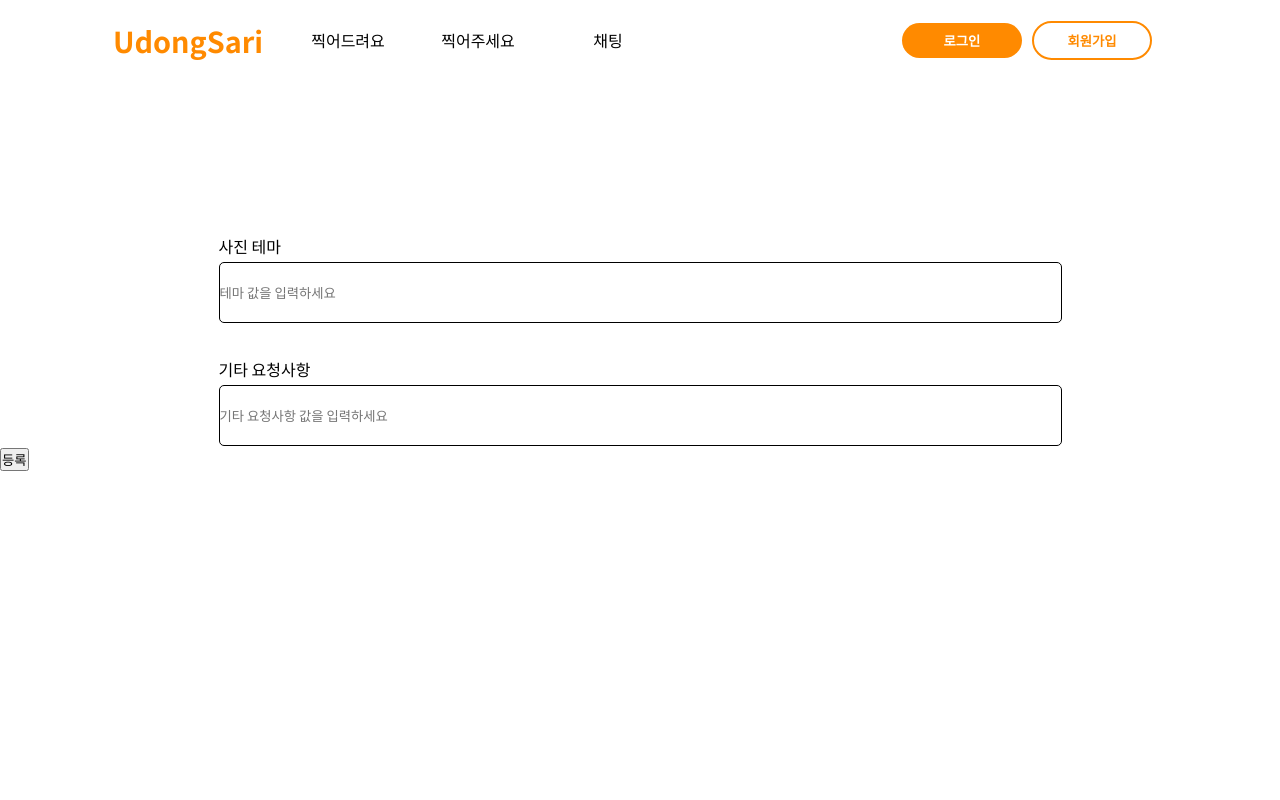
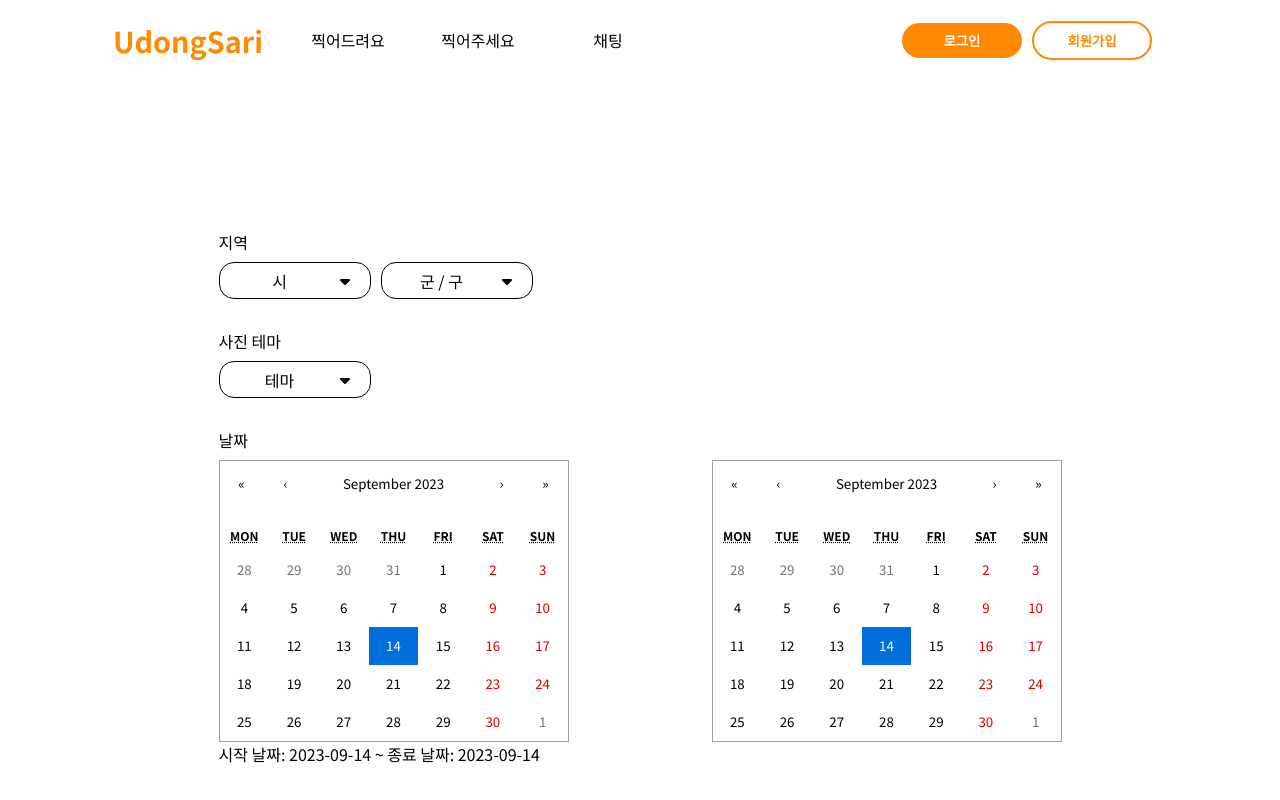
Before and after one commit to UdongSari/frontend, a React (Vite) app: page /photo/response/detail in a window 1280 px wide. Shown: the top 800 px of the page. Built offline with nearby package versions, Linux system fonts and the light colour scheme.

Commit message:
[FEAT] 캘린더 있는 요청사항 폼 구현
- 값이 넘어가도록 콘솔에 뜨는 걸 확인
- 캘린더 추가
- 드롭다운 추가

```diff
--- a/package.json
+++ b/package.json
@@ -17,7 +17,9 @@
     "@reduxjs/toolkit": "^1.9.5",
     "antd": "^5.9.0",
     "framer-motion": "^10.16.4",
+    "moment": "^2.29.4",
     "react": "^18.2.0",
+    "react-calendar": "^4.6.0",
     "react-dom": "^18.2.0",
     "react-redux": "^8.1.2",
     "react-router-dom": "^6.15.0"
--- a/src/components/DropDown.scss
+++ b/src/components/DropDown.scss
@@ -32,6 +32,7 @@
     position: absolute;
     top: 35px;
     width: 150px;
+    z-index: 1000;
 }
 
 .dropdown-item {
--- a/src/pages/ResponseDetail.jsx
+++ b/src/pages/ResponseDetail.jsx
@@ -1,59 +1,150 @@
 import React, { useState } from "react";
+import { Link, useNavigate } from "react-router-dom";
 import "./ResponseDetail.scss";
+import { HashTag } from "../components/HashTag";
+import { Button } from "../components/Button";
+import { DropDown } from "../components/Dropdown";
+import Calendar from "react-calendar";
+import "react-calendar/dist/Calendar.css"; // css import
+import moment from "moment";
 
 function InputForm({ label, placeholder, value, onChange }) {
+  const handleInputChange = (e) => {
+    onChange(e.target.value); // 입력 값 업데이트를 부모 컴포넌트로 전달
+  };
+
   return (
     <div>
-      <span className="createPass-item-text ">{label}</span>
+      <span className="createPass-item-text">{label}</span>
       <input
         className="input"
         type="text"
         placeholder={placeholder}
         value={value}
-        onChange={onChange}
+        onChange={handleInputChange}
       />
     </div>
   );
 }
 
 export default function ResponseDetail() {
+  const navigate = useNavigate();
+
+  const [regionInputValue, setRegionInputValue] = useState("");
   const [themeInputValue, setThemeInputValue] = useState("");
-  const [otherInputValue, setOtherInputValue] = useState("");
+  const [dateInputValue, setDateInputValue] = useState("");
+  const [priceInputValue, setPriceInputValue] = useState("");
+  const [requestInputValue, setRequestInputValue] = useState("");
+  const [start, onStartChange] = useState(new Date());
+  const [end, onEndChange] = useState(new Date());
 
-  const handleThemeInputChange = (e) => {
-    setThemeInputValue(e.target.value);
+  const [si, setSi] = useState({ index: -1, value: "시" });
+  const [gu, setGu] = useState({ index: -1, value: "군 / 구" });
+  const [theme, setTheme] = useState({ index: -1, value: "테마" });
+  const [sort, setSort] = useState({ index: -1, value: "정렬" });
+
+  // const handleRegionInputChange = (value) => {
+  //   setRegionInputValue(value);
+  // };
+
+  // const handleThemeInputChange = (value) => {
+  //   setThemeInputValue(value);
+  // };
+
+  // const handleDateInputChange = (value) => {
+  //   setDateInputValue(value);
+  // };
+
+  const handlePriceInputChange = (value) => {
+    setPriceInputValue(value);
   };
 
-  const handleOtherInputChange = (e) => {
-    setOtherInputValue(e.target.value);
+  const handleRequestInputChange = (value) => {
+    setRequestInputValue(value);
   };
 
   const handleSubmit = () => {
-    console.log("테마 입력된 값:", themeInputValue);
-    console.log("기타 요청사항 입력된 값:", otherInputValue);
-    // 서버로 데이터 전송 또는 다른 작업 수행
+    console.log("지역 입력된 값:", si.value + gu.value);
+    console.log("테마 입력된 값:", theme.value);
+    console.log("날짜 입력된 값:", start, end);
+    console.log("금액 입력된 값:", priceInputValue);
+    console.log("기타 요청사항 입력된 값:", requestInputValue);
+    navigate("/photo/response");
   };
+
+  // 날짜를 원하는 형식으로 포맷하는 함수
+  function formatDateToCustomFormat(date) {
+    return moment(date).format("YYYY-MM-DD"); // 원하는 형식으로 포맷 지정
+  }
 
   return (
     <>
       <div className="ResponseDetail-wrapper">
         <div className="ResponseDetail-container">
+          <span className="region-select-field detailtext">지역</span>
+          <div className="region-select-field">
+            <DropDown.Container get={si} set={setSi}>
+              <DropDown.Item>대구광역시</DropDown.Item>
+            </DropDown.Container>
+
+            <DropDown.Container get={gu} set={setGu}>
+              <DropDown.Item>중구</DropDown.Item>
+              <DropDown.Item>동구</DropDown.Item>
+              <DropDown.Item>서구</DropDown.Item>
+              <DropDown.Item>남구</DropDown.Item>
+              <DropDown.Item>북구</DropDown.Item>
+              <DropDown.Item>수성구</DropDown.Item>
+              <DropDown.Item>달서구</DropDown.Item>
+              <DropDown.Item>달성군</DropDown.Item>
+              <DropDown.Item>군위군</DropDown.Item>
+            </DropDown.Container>
+          </div>
+
+          <div className="theme-select-field">
+            <span className="region-select-field detailtext">사진 테마</span>
+            <DropDown.Container get={theme} set={setTheme}>
+              <DropDown.Item>피팅모델</DropDown.Item>
+              <DropDown.Item>댄서</DropDown.Item>
+              <DropDown.Item>배우</DropDown.Item>
+              <DropDown.Item>프로필</DropDown.Item>
+              <DropDown.Item>매거진</DropDown.Item>
+              <DropDown.Item>필라테스</DropDown.Item>
+              <DropDown.Item>스냅사진</DropDown.Item>
+              <DropDown.Item>브랜드</DropDown.Item>
+              <DropDown.Item>풍경</DropDown.Item>
+            </DropDown.Container>
+          </div>
+
+          <span className="region-select-field detailtext">날짜</span>
+          <div className="date-select-field">
+            <Calendar onChange={onStartChange} value={start} />
+            <Calendar onChange={onEndChange} value={end} />
+          </div>
+          <div className="text-gray-500 mt-4">
+            <p>
+              시작 날짜: {formatDateToCustomFormat(start)} ~ 종료 날짜:{" "}
+              {formatDateToCustomFormat(end)}{" "}
+            </p>
+          </div>
+
           <InputForm
-            label="사진 테마"
-            placeholder="테마 값을 입력하세요"
-            value={themeInputValue}
-            onChange={handleThemeInputChange}
+            label="금액"
+            placeholder="값을 입력하세요"
+            value={priceInputValue}
+            onChange={handlePriceInputChange}
           />
           <InputForm
             label="기타 요청사항"
-            placeholder="기타 요청사항 값을 입력하세요"
-            value={otherInputValue}
-            onChange={handleOtherInputChange}
+            placeholder="값을 입력하세요"
+            value={requestInputValue}
+            onChange={handleRequestInputChange}
           />
         </div>
+
+        <Button type="primary" onClick={handleSubmit}>
+          등록
+        </Button>
       </div>
-
-      <button onClick={handleSubmit}>등록</button>
     </>
   );
 }
--- a/src/pages/ResponseDetail.scss
+++ b/src/pages/ResponseDetail.scss
@@ -3,6 +3,7 @@
 
 .ResponseDetail-wrapper{
   @include place-center;
+  flex-direction: column;
   max-width: 1024px;
   margin: 0 auto;
 }
@@ -10,6 +11,20 @@
 .ResponseDetail-container{
   margin-top: 100px;
   // @include container-shadow;
+  margin-bottom: 100px;
+}
+
+.detailtext {
+  height: 32px;
+  width: 100%;
+  padding-top: 30px;
+}
+
+.date-select-field{
+  display: flex;
+  flex-direction: row;
+  justify-content: space-between;
+  gap: 20px;
 }
 
 .input{
@@ -27,7 +42,6 @@ border-radius: 5px;
 
 .createPass-item-text{
 position: relative;
-width: 107.16px;
 height: 32px;
 
 padding-top: 30px;
```
Also changed, not shown: src/components/InputText.jsx (added, +26 -0 lines), src/pages/Request.jsx (+6 -1 lines), src/components/Dropdown.jsx (indentation only), 1 other file (tests, documents, lock files or other folders).
